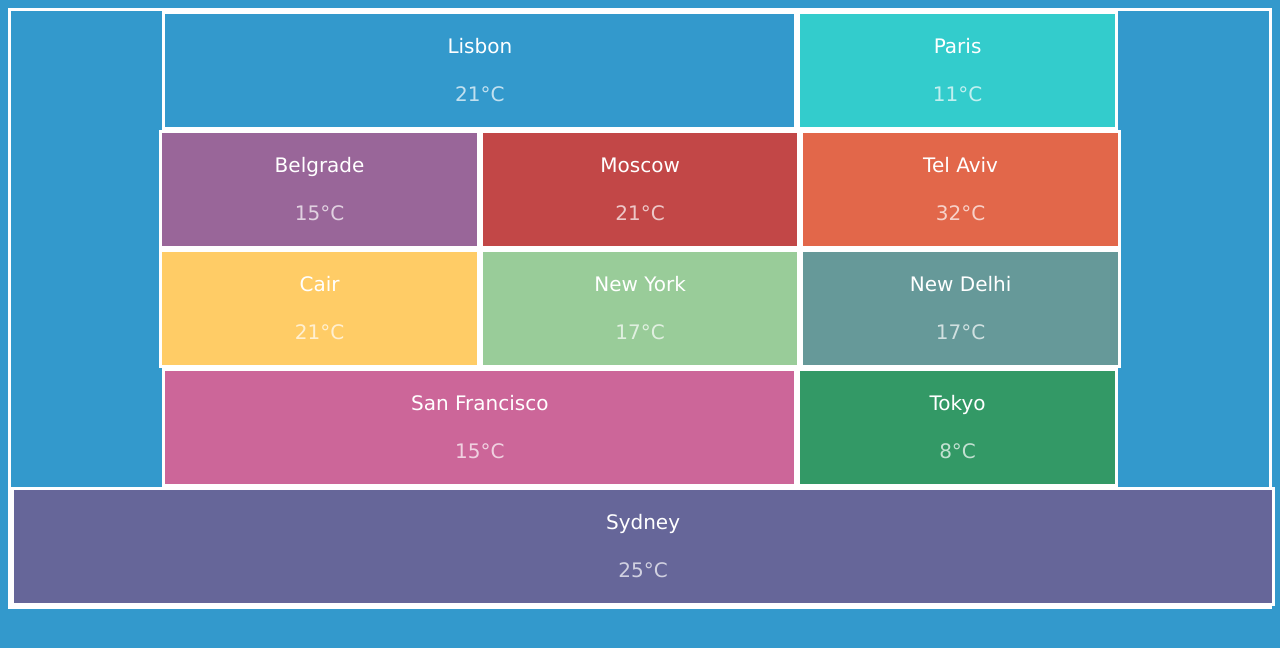
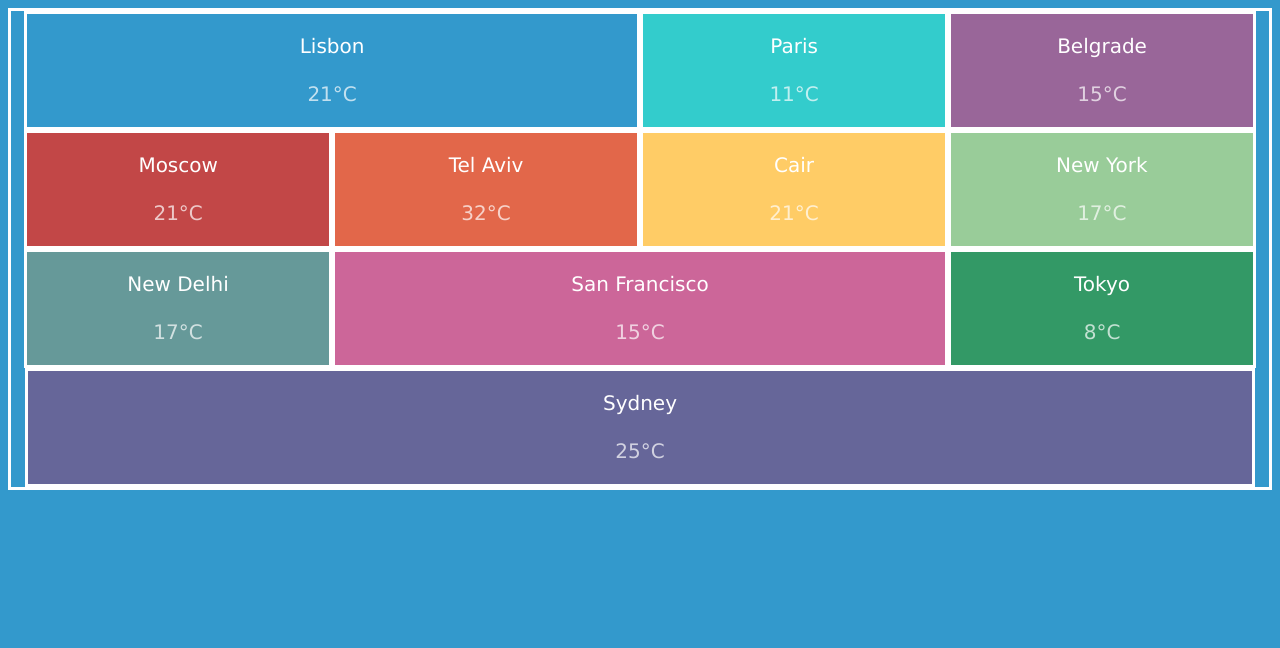
Before and after one commit to NataliyaPetruk/weather, a plain HTML site: page display.html in a window 1280 px wide. Drawn offline with Linux system fonts and the light colour scheme; some icons are missing.

Commit message:
try to fix

```diff
--- a/display.css
+++ b/display.css
@@ -4,6 +4,7 @@ body {
 
 ul {
   padding: 0;
+  margin: 0;
 }
 
 .ul__container {
@@ -13,117 +14,115 @@ ul {
   text-align: center;
   font-size: 0;
   box-sizing: border-box;
-  border: 3px white solid;
-  margin: 0;
-  padding: 0;
+  border: 3px solid white;
 }
 
 .list__item__li {
   display: inline-block;
-  width: 50%;
+  width: 48.5%;
   background-color: #3399cc;
   font-size: 20px;
-  border: 3px white solid;
+  border: 3px solid white;
   margin: 0;
   padding: 0;
 }
 
 .list__item__pa {
   display: inline-block;
-  width: 25%;
+  width: 24%;
   background-color: #33cccc;
   font-size: 20px;
-  border: 3px white solid;
+  border: 3px solid white;
   margin: 0;
   padding: 0;
 }
 
 .list__item__bel {
   display: inline-block;
-  width: 25%;
+  width: 24%;
   background-color: #996699;
   font-size: 20px;
-  border: 3px white solid;
+  border: 3px solid white;
   margin: 0;
   padding: 0;
 }
 
 .list__item__mos {
   display: inline-block;
-  width: 25%;
+  width: 24%;
   background-color: #c24747;
   font-size: 20px;
-  border: 3px white solid;
+  border: 3px solid white;
   margin: 0;
   padding: 0;
 }
 
 .list__item__tel {
   display: inline-block;
-  width: 25%;
+  width: 24%;
   background-color: #e2674a;
   font-size: 20px;
-  border: 3px white solid;
+  border: 3px solid white;
   margin: 0;
   padding: 0;
 }
 
 .list__item__ca {
   display: inline-block;
-  width: 25%;
+  width: 24%;
   background-color: #ffcc66;
   font-size: 20px;
-  border: 3px white solid;
+  border: 3px solid white;
   margin: 0;
   padding: 0;
 }
 
 .list__item__ny {
   display: inline-block;
-  width: 25%;
+  width: 24%;
   background-color: #99cc99;
   font-size: 20px;
-  border: 3px white solid;
+  border: 3px solid white;
   margin: 0;
   padding: 0;
 }
 
 .list__item__nd {
   display: inline-block;
-  width: 25%;
+  width: 24%;
   background-color: #669999;
   font-size: 20px;
-  border: 3px white solid;
+  border: 3px solid white;
   margin: 0;
   padding: 0;
 }
 
 .list__item__san {
   display: inline-block;
-  width: 50%;
+  width: 48.5%;
   background-color: #cc6699;
   font-size: 20px;
-  border: 3px white solid;
+  border: 3px solid white;
   margin: 0;
   padding: 0;
 }
 
 .list__item__tok {
   display: inline-block;
-  width: 25%;
+  width: 24%;
   background-color: #339966;
   font-size: 20px;
-  border: 3px white solid;
+  border: 3px solid white;
   margin: 0;
   padding: 0;
 }
 
 .list__item__syd {
   display: inline-block;
-  width: 100%;
+  width: 97.3%;
   background-color: #666699;
   font-size: 20px;
-  border: 3px white solid;
+  border: 3px solid white;
   margin: 0;
   padding: 0;
 }
@@ -136,10 +135,15 @@ ul {
 i {
   font-size: 25px;
 }
-
+/*
 ul:hover li{
   opacity:0.7;
 }
 ul li:hover{
   opacity:1;
 }
+*/
+
+ul:hover li:not(:hover)  {
+  opacity: 0.6;
+}
```
